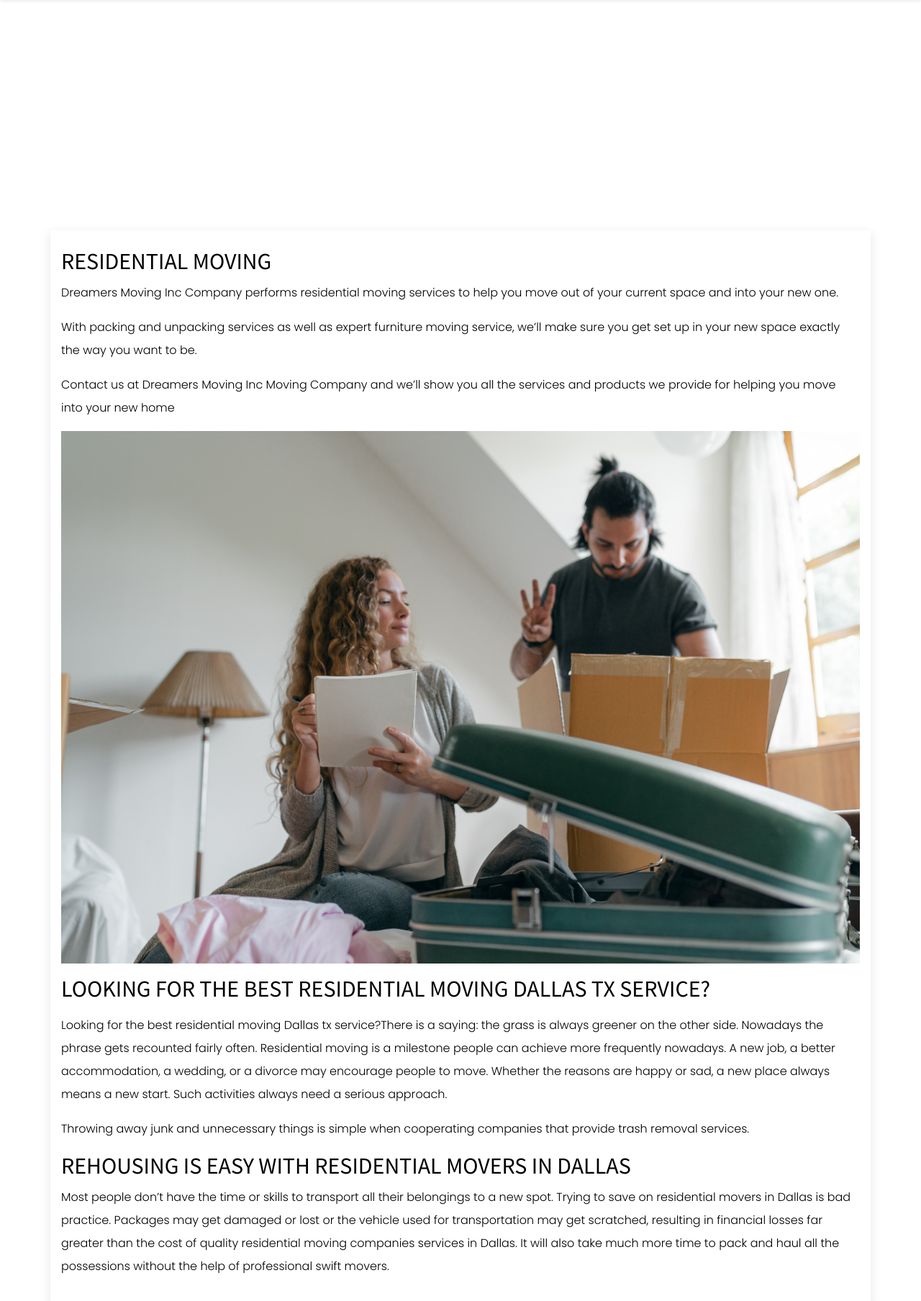
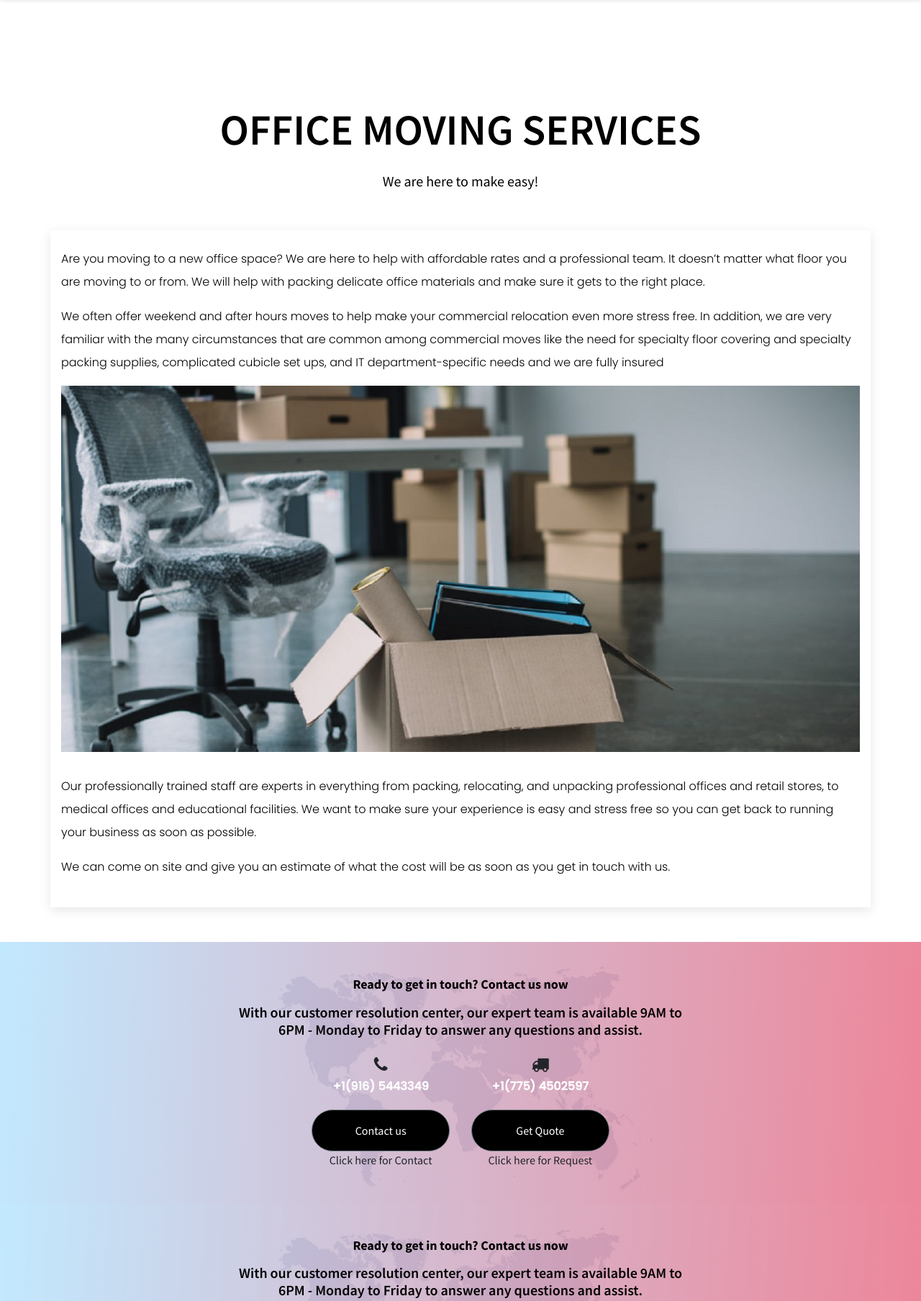
Before and after one commit to omoyolab/DreamersMoving, a Django app: page /dreamer/office-movi/ in a window 1280 px wide. Shown: the part 126-1934 px from the top of the page at 72% size. Run offline with Django 3.2, Linux system fonts and the light colour scheme; style sheets or scripts are compiled from the project's sources; parts of the project's set-up code (start-up, migrations or seed data) failed here and were passed over; some libraries are stand-ins or nearby versions.

Commit message:
Changed office moving tet

```diff
--- a/templates/office-movi.html
+++ b/templates/office-movi.html
@@ -1,15 +1,17 @@
 {% extends '_base.html' %}
+
 {% load static %}
 
 {% block content %}
+
 
 <header class="contact-us-banner">
     <div class="container pt-0 pt-md-5">
         <div class="row mt-0 mt-md-5 pt-5">
             <div class="col-12 col-md-12 text-center">
-                <h1 class="text-uppercase text-white">Office Moving Services
+                <h1 class="text-uppercase">Office Moving Services
                 </h1>
-                <h4 class="sub-heading animated text-white mt-0 mt-md-4">We are here to make easy!</h4>
+                <h4 class="sub-heading animated mt-0 mt-md-4">We are here to make easy!</h4>
 
             </div>
         </div>
@@ -22,68 +24,68 @@
             <div class="row">
 
                 <div class="col-12 col-md-12">
-              <h3>RESIDENTIAL MOVING</h3>
-              <p>Dreamers Moving Inc Company performs residential moving services to help you move out of your current space and into your new one.</p>
+
+                    <p>Are you moving to a new office space? We are here to help with affordable rates and a
+                        professional team. It doesn’t matter what floor you are moving to or from. We will help with
+                        packing delicate office materials and make sure it gets to the right place.</p>
                     <p>
-                 With packing and unpacking services as well as expert furniture moving service, we’ll make sure you get set up in your new space exactly the way you want to be.
+                        We often offer weekend and after hours moves to help make your commercial relocation even more
+                        stress free. In addition, we are very familiar with the many circumstances that are common among
+                        commercial moves like the need for specialty floor covering and specialty packing supplies,
+                        complicated cubicle set ups, and IT department-specific needs and we are fully insured
                     </p>
-              <p>Contact us at Dreamers Moving Inc Moving Company and we’ll show you all the services and products we provide for helping you move into your new home</p>
 
 
                 </div>
                 <div class="col-12 col-md-12">
-                <img src="{% static 'images/banner2.jpg' %}" alt="" class="img-fluid">
+                    <img src="{% static 'images/office.jpg' %}" alt="" class="img-fluid">
                 </div>
                 <div class="col-12 mt-3">
-               <h3>
-LOOKING FOR THE BEST RESIDENTIAL MOVING DALLAS TX SERVICE?</h3>
 
 
                     <p class="mt-3">
-                        Looking for the best residential moving Dallas tx service?There is a saying: the grass is always greener on the other side. Nowadays the phrase gets recounted fairly often. Residential moving is a milestone people can achieve more frequently nowadays. A new job, a better accommodation, a wedding, or a divorce may encourage people to move. Whether the reasons are happy or sad, a new place always means a new start. Such activities always need a serious approach.
+                        Our professionally trained staff are experts in everything from packing, relocating, and
+                        unpacking professional offices and retail stores, to medical offices and educational facilities.
+                        We want to make sure your experience is easy and stress free so you can get back to running your
+                        business as soon as possible.
                     </p>
-                      <p>Throwing away junk and unnecessary things is simple when cooperating companies that provide trash removal services.</p>
+                    <p>We can come on site and give you an estimate of what the cost will be as soon as you get in touch
+                        with us.</p>
                 </div>
-              <div class="col-12 col-md-12">
-              <h3>REHOUSING IS EASY WITH RESIDENTIAL MOVERS IN DALLAS</h3>
-              <p>Most people don’t have the time or skills to transport all their belongings to a new spot. Trying to save on residential movers in Dallas is bad practice. Packages may get damaged or lost or the vehicle used for transportation may get scratched, resulting in financial losses far greater than the cost of quality residential moving companies services in Dallas. It will also take much more time to pack and haul all the possessions without the help of professional swift movers.</p>
 
-
-
-             </div>
 
             </div>
         </div>
     </section>
-
-
- <!-- <section class="contact-map py-5">
+    <section class="contact-map py-5">
         <div class="container">
             <div class="row justify-content-center">
                 <div class="col-12 col-lg-7 text-center">
                     <h4 class="font-weight-bold">Ready to get in touch? Contact us now</h4>
-                  <h5 class="mt-3">With our customer resolution center,
-our expert team is available 9AM to 6PM - Monday to Friday
-to answer any questions and assist.</h5>
+                    <h5 class="mt-3">With our customer resolution center, our expert team is available 9AM to 6PM -
+                        Monday to Friday to answer any questions and assist.</h5>
                     <div class="row justify-content-center mt-4">
                         <div class="col-6 col-md-4">
                             <i class="fa fa-phone display-2"></i>
-                      <p class="font-weight-bold text-white"> +1(214) 2843377</p>
-                      <a href="contact.html" class="btn btn-secondary w-100 d-block rounded-pill px-3 px-md-5 py-3">Contact us</a>
+                            <p class="font-weight-bold text-white"> +1(916) 5443349</p>
+                            <a href="contact.html"
+                                class="btn btn-secondary w-100 d-block rounded-pill px-3 px-md-5 py-3">Contact us</a>
                             Click here for Contact
                         </div>
                         <div class="col-6 col-md-4">
                             <i class="fa fa-truck"></i>
-                    <p class="font-weight-bold text-white"> +1(214) 2843377</p>
-                   <a href="quote.html" class="btn btn-secondary d-block w-100 rounded-pill  px-3 px-md-5 py-3">Get Quote</a>
+                            <p class="font-weight-bold text-white"> +1(775) 4502597</p>
+                            <a href="quote.html"
+                                class="btn btn-secondary d-block w-100 rounded-pill  px-3 px-md-5 py-3">Get Quote</a>
                             Click here for Request
                         </div>
                     </div>
                 </div>
             </div>
         </div>
- </section> -->
+    </section>
 
+</main>
 
 </main>
 
```
Also changed, not shown: static/images/office.jpg (added). Lines whose indentation alone changed are shown as unchanged.
